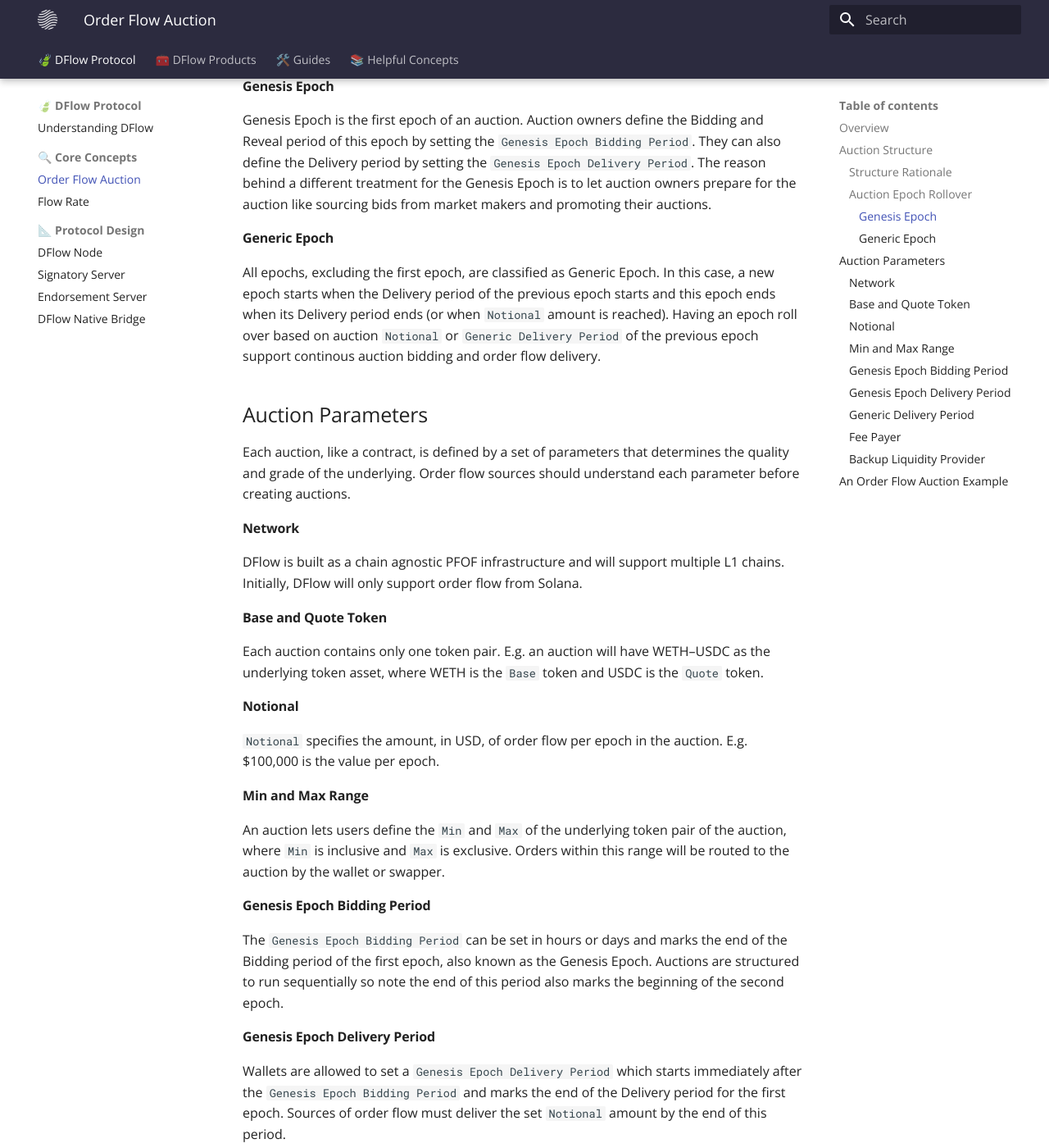
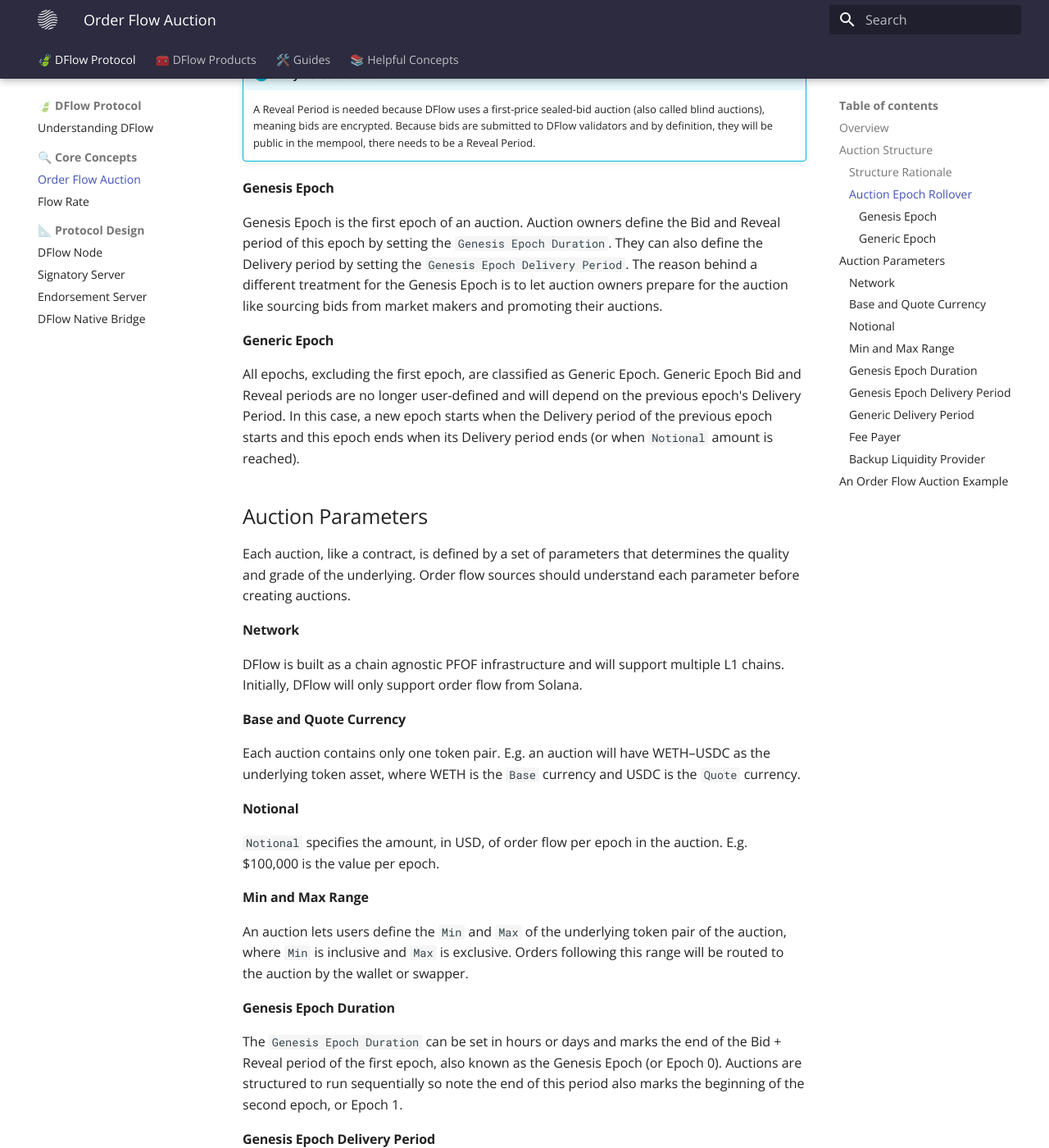
Before and after one commit to zoidz123/zoidz123.github.io, an MkDocs documentation site: the page built from docs/order-flow-auction.md, in a window 1280 px wide and 1400 px high, scrolled down 1722 px. Shown: the whole window at 82% size. Built offline with MkDocs 1.6.1 and Material for MkDocs 9.7.7, drawn with Linux system fonts in a browser that asks for light colours; some of the changed text lies outside the part shown.

```diff
--- a/docs/order-flow-auction.md
+++ b/docs/order-flow-auction.md
@@ -3,6 +3,10 @@
 The DFlow order flow auction is core to DFlow and understanding auction mechanics is fundamental to understanding the DFlow payment-for-order-flow model. Order flow sources sell order flow by creating these order flow auctions and market makers bid on them to receive the right to fill the underlying order flow.
 
 DFlow will release an intuitive [DFlow Dashboard](dashboard.md) to let order flow sources easily create auctions.
+
+!!! info "Order Flow Source Examples"
+
+    Order flow sources include on-chain wallets (e.g. MetaMask, Phantom) and aggregators (e.g. 1Inch, Jupiter Aggregator). They are the on-chain versions of traditional brokerages.
 
 ## Overview
 
@@ -26,11 +30,11 @@ A sequential auction model is chosen to enable continuous bidding and delivery o
 
 An auction can have many epochs and it is expected auctions with higher epochs will receive more competitive bids from market makers. Each epoch can be roughly split into three periods:
 
-- Bidding: market makers submit bids into the current epoch of an auction
+- Bid: market makers submit bids into the current epoch of an auction
 - Reveal: market makers reveal bids (remember DFlow auctions are blind auctions)
 - Delivery: order flow source delivers order flow, amount as determined by `Notional`, to winning market maker
 
-In general, epochs roll over (i.e. current epoch ends) to the next epoch based on a percentage of `Notional` or `Generic Delivery Days`, whichever comes first. However, by design, DFlow lets order flow sources define the length of their first epoch (**Genesis Epoch**).
+Epochs roll over (i.e. current epoch ends) to the next epoch based on the behavior of the previous epoch, to ensure a continuous auction bid and delivery process. For more info on the details, see this [section](understanding-auction-behavior.md).
 
 !!! info "Why Reveal Period"
 
@@ -38,11 +42,11 @@ In general, epochs roll over (i.e. current epoch ends) to the next epoch based o
 
 #### Genesis Epoch
 
-Genesis Epoch is the first epoch of an auction. Auction owners define the Bidding and Reveal period of this epoch by setting the `Genesis Epoch Bidding Period`. They can also define the Delivery period by setting the `Genesis Epoch Delivery Period`. The reason behind a different treatment for the Genesis Epoch is to let auction owners prepare for the auction like sourcing bids from market makers and promoting their auctions.
+Genesis Epoch is the first epoch of an auction. Auction owners define the Bid and Reveal period of this epoch by setting the `Genesis Epoch Duration`. They can also define the Delivery period by setting the `Genesis Epoch Delivery Period`. The reason behind a different treatment for the Genesis Epoch is to let auction owners prepare for the auction like sourcing bids from market makers and promoting their auctions.
 
 #### Generic Epoch
 
-All epochs, excluding the first epoch, are classified as Generic Epoch. In this case, a new epoch starts when the Delivery period of the previous epoch starts and this epoch ends when its Delivery period ends (or when `Notional` amount is reached). Having an epoch roll over based on auction `Notional` or `Generic Delivery Period` of the previous epoch support continous auction bidding and order flow delivery.
+All epochs, excluding the first epoch, are classified as Generic Epoch. Generic Epoch Bid and Reveal periods are no longer user-defined and will depend on the previous epoch's Delivery Period. In this case, a new epoch starts when the Delivery period of the previous epoch starts and this epoch ends when its Delivery period ends (or when `Notional` amount is reached).
 
 ## Auction Parameters
 
@@ -52,9 +56,9 @@ Each auction, like a contract, is defined by a set of parameters that determines
 
 DFlow is built as a chain agnostic PFOF infrastructure and will support multiple L1 chains. Initially, DFlow will only support order flow from Solana.
 
-#### Base and Quote Token
+#### Base and Quote Currency
 
-Each auction contains only one token pair. E.g. an auction will have WETH–USDC as the underlying token asset, where WETH is the `Base` token and USDC is the `Quote` token.
+Each auction contains only one token pair. E.g. an auction will have WETH–USDC as the underlying token asset, where WETH is the `Base` currency and USDC is the `Quote` currency.
 
 #### Notional
 
@@ -62,15 +66,15 @@ Each auction contains only one token pair. E.g. an auction will have WETH–USDC
 
 #### Min and Max Range
 
-An auction lets users define the `Min` and `Max` of the underlying token pair of the auction, where `Min` is inclusive and `Max` is exclusive. Orders within this range will be routed to the auction by the wallet or swapper.
+An auction lets users define the `Min` and `Max` of the underlying token pair of the auction, where `Min` is inclusive and `Max` is exclusive. Orders following this range will be routed to the auction by the wallet or swapper.
 
-#### Genesis Epoch Bidding Period
+#### Genesis Epoch Duration
 
-The `Genesis Epoch Bidding Period` can be set in hours or days and marks the end of the Bidding period of the first epoch, also known as the Genesis Epoch. Auctions are structured to run sequentially so note the end of this period also marks the beginning of the second epoch.
+The `Genesis Epoch Duration` can be set in hours or days and marks the end of the Bid + Reveal period of the first epoch, also known as the Genesis Epoch (or Epoch 0). Auctions are structured to run sequentially so note the end of this period also marks the beginning of the second epoch, or Epoch 1.
 
 #### Genesis Epoch Delivery Period
 
-Wallets are allowed to set a `Genesis Epoch Delivery Period` which starts immediately after the `Genesis Epoch Bidding Period` and marks the end of the Delivery period for the first epoch. Sources of order flow must deliver the set `Notional` amount by the end of this period.
+Wallets are allowed to set a `Genesis Epoch Delivery Period` which starts immediately after the `Genesis Epoch Duration` and marks the end of the Delivery period for the first epoch. Sources of order flow must deliver the set `Notional` amount by the end of this period.
 
 #### Generic Delivery Period
 
@@ -82,7 +86,7 @@ Auction owners can choose who pays, either the market maker or their users, for
 
 #### Backup Liquidity Provider
 
-A `Backup Liquidity Provider` is used in the case when a winning market maker, for whatever reason, goes offline and does not respond to fill requests. We will support various liquidity providers including 0x, 1Inch, Jupiter Aggregator etc.
+As the name infers, the `Backup Liquidity Provider` is used as a backup when a market maker is not filling orders. For example, a winning market maker goes offline and does not respond to fill requests, or the winning market fills 80% of incoming orders and chooses to route remaining orders to the Backup LP. We will support various liquidity providers including 0x, 1Inch, Jupiter Aggregator etc.
 
 ## An Order Flow Auction Example
 
@@ -96,7 +100,7 @@ An order flow source will specify the following parameters, where these paramete
 | `Min`                           | $20                |
 | `Max`                           | $50                |
 | `Notional`                      | $200,000           |
-| `Genesis Epoch Bidding Period`  | 10 days            |
+| `Genesis Epoch Duration`        | 10 days            |
 | `Genesis Epoch Delivery Period` | 5 days             |
 | `Generic Epoch Delivery Period` | 10 minutes         |
 | `Fee Payer`                     | Market Maker       |
--- a/mkdocs.yml
+++ b/mkdocs.yml
@@ -13,7 +13,8 @@ nav:
   - "🧰 DFlow Products":
       - Public Dashboard: public-dashboard.md
       - Wallet Dashboard: wallet-dashboard.md
-      - Market Maker Dashboard: mm-dashboard.md
+      - Tsunami: tsunami.md
+      # - Market Maker Dashboard: mm-dashboard.md
   - "🛠️ Guides":
       - Getting Started: getting-started.md
       - "🌎 General":
```
Also changed, not shown: docs/dflow-node.md (+5 -0 lines), docs/flow-rate.md (+5 -0 lines), docs/mm-dashboard.md (+5 -0 lines), docs/public-dashboard.md (+5 -0 lines), docs/setting-up-an-endorsement-server.md (+1 -1 lines), docs/signatory-server.md (+1 -1 lines), docs/tsunami.md (added, +3 -0 lines), docs/understanding-auction-behavior.md (+3 -3 lines), 1 other file.
